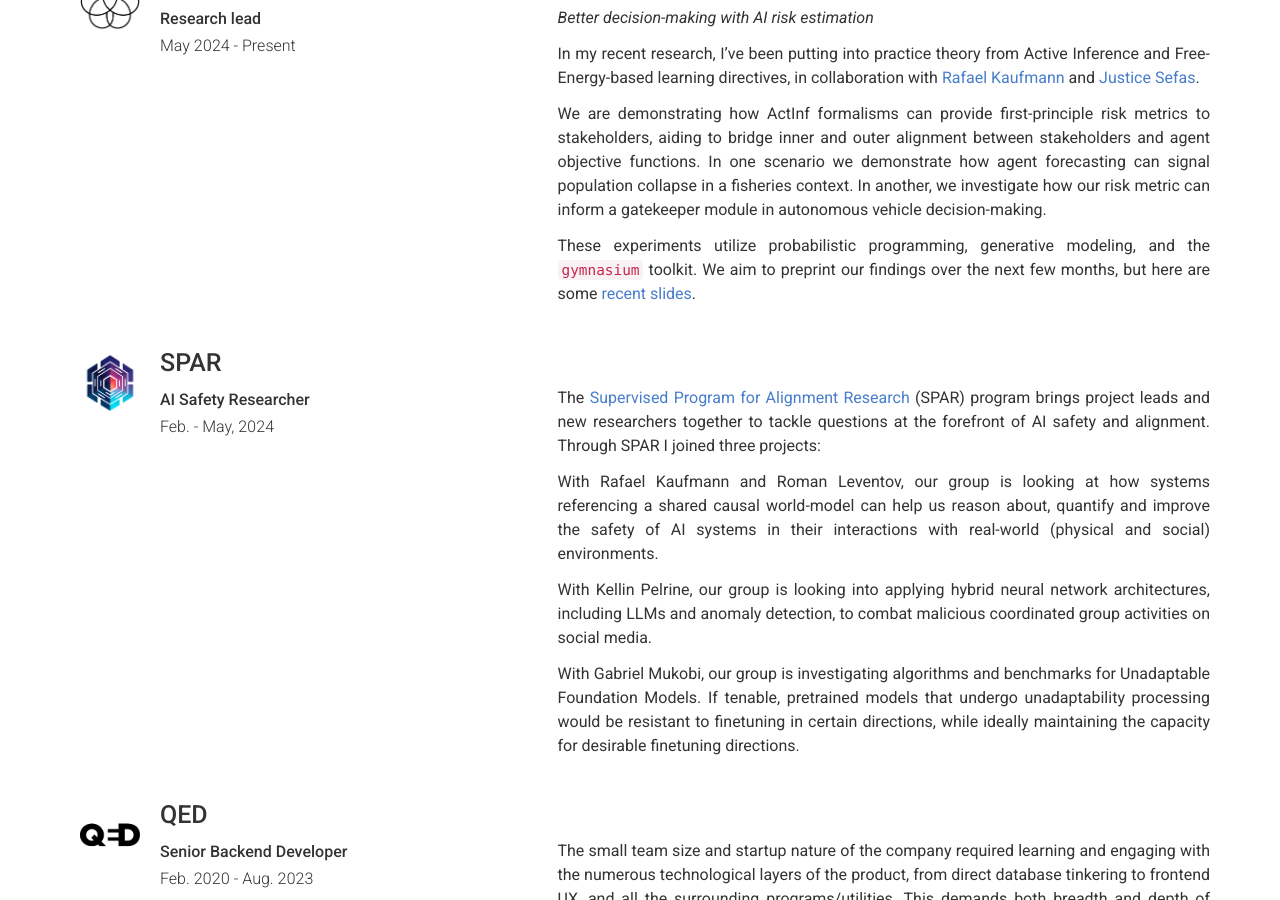
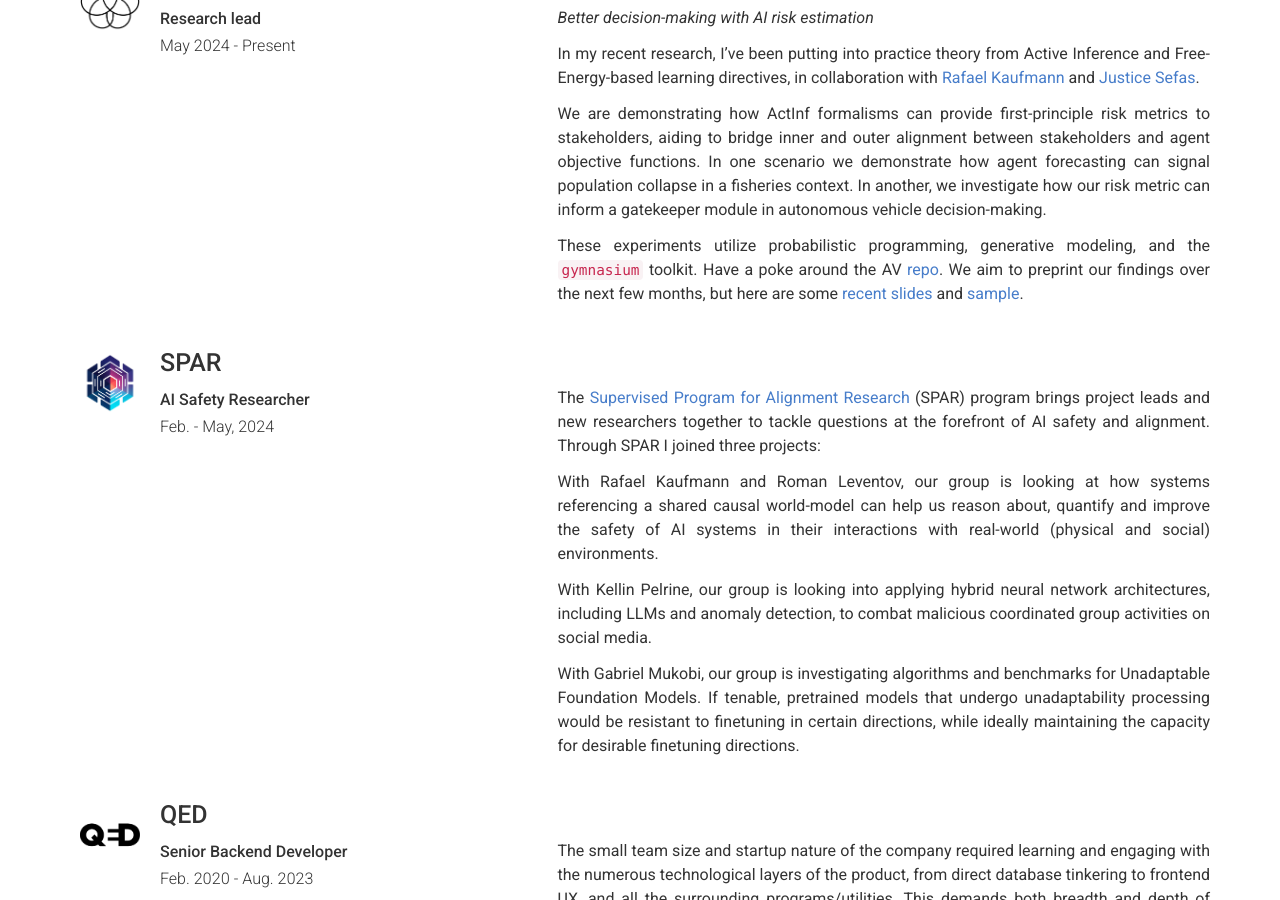
Before and after one commit to m-walters/m-walters.github.io, a Jekyll site: the page built from index.md, in a window 1280 px wide and 900 px high, scrolled down 1725 px. Built offline with Jekyll 4.4.1, drawn with Linux system fonts in a browser that asks for light colours; formulas are drawn with MathJax 3.

Commit message:
links and stuff

```diff
--- a/_data/experience.yml
+++ b/_data/experience.yml
@@ -17,8 +17,10 @@
     In another, we investigate how our risk metric can inform a gatekeeper module in autonomous vehicle decision-making.
 
     These experiments utilize probabilistic programming, generative modeling, and the `gymnasium` toolkit.
+    Have a poke around the AV [repo](https://github.com/m-walters/av-agents).
     We aim to preprint our findings over the next few months, but here are some
-    [recent slides](https://slides.com/michaelwalters/gaia-network-lightweight-deck-ai-safety/scroll).
+    [recent slides](https://slides.com/michaelwalters/gaia-network-lightweight-deck-ai-safety/scroll) and
+    [sample](https://docs.google.com/document/d/1ryGAmk2wLHDbqtcw-WRqStKDXV43y-_NWhY2-0eGcsw/edit#heading=h.wklc2ntkjmh7).
 
 
 - company: SPAR
```
